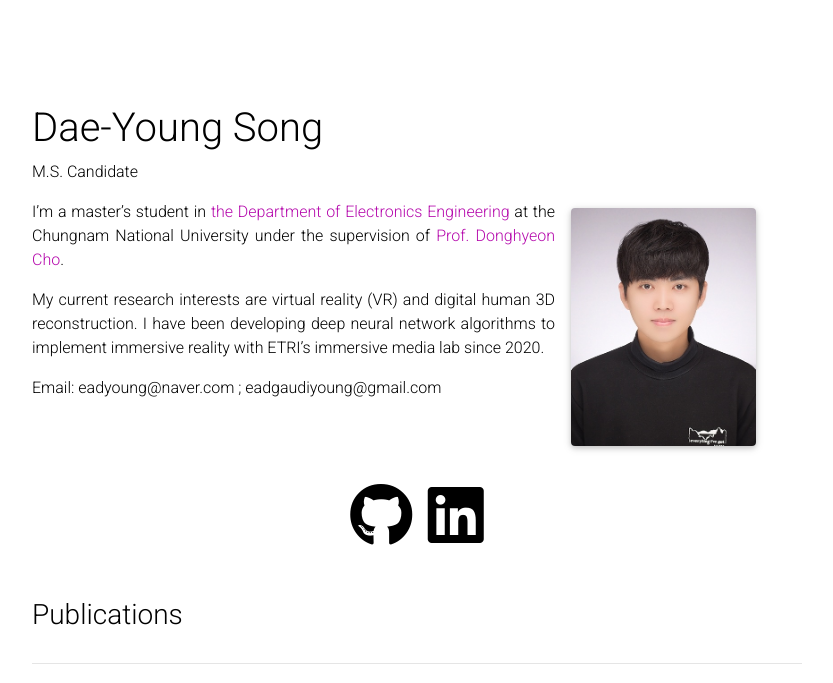
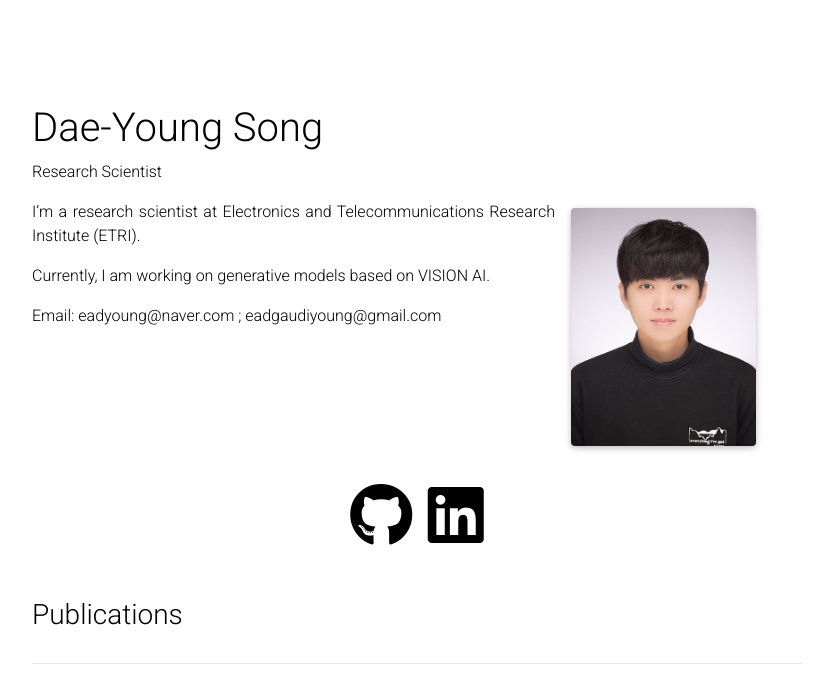
Before and after one commit to EadCat/EadCat.github.io, a Jekyll site: the page built from _pages/about.md, in a window 1280 px wide and 900 px high, cut to the strip 0-683 px from the top of the window. Shown: the whole strip, without its empty margins (223-1056 px from the left). Built offline with Jekyll 4.4.1, drawn with Linux system fonts in a browser that asks for light colours; comment, search, counter and statistics services are not loaded; a style sheet for code colours, icons or effects is not loaded.

Commit message:
fix profile

```diff
--- a/_pages/about.md
+++ b/_pages/about.md
@@ -2,7 +2,7 @@
 layout: about
 title: about
 permalink: /
-subtitle: M.S. Candidate
+subtitle: Research Scientist
 
 profile:
   align: right
@@ -14,10 +14,9 @@ selected_papers: false # includes a list of papers marked as "selected={true}"
 social: true  # includes social icons at the bottom of the page
 ---
 
-I'm a master's student in [the Department of Electronics Engineering](https://ee.cnu.ac.kr/html/ee/sub07/sub07_0701.html) at the Chungnam National University under the supervision of [Prof. Donghyeon Cho](https://sites.google.com/view/cnu-cvip).
+I'm a research scientist at Electronics and Telecommunications Research Institute (ETRI).
 
-My current research interests are virtual reality (VR) and digital human 3D reconstruction.
-I have been developing deep neural network algorithms to implement immersive reality with ETRI's immersive media lab since 2020.
+Currently, I am working on generative models based on VISION AI.
 
 Email: eadyoung@naver.com ; eadgaudiyoung@gmail.com
 
```
